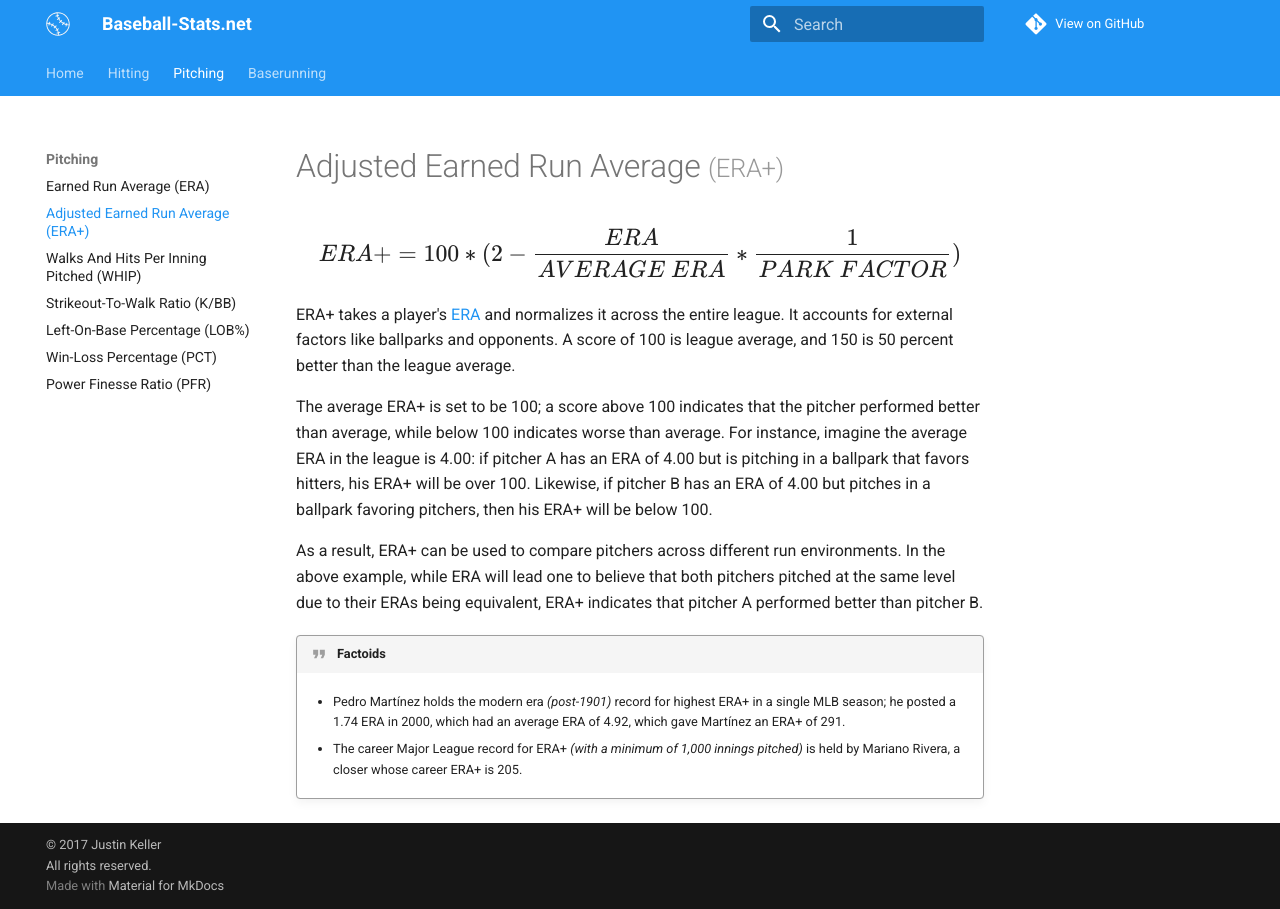
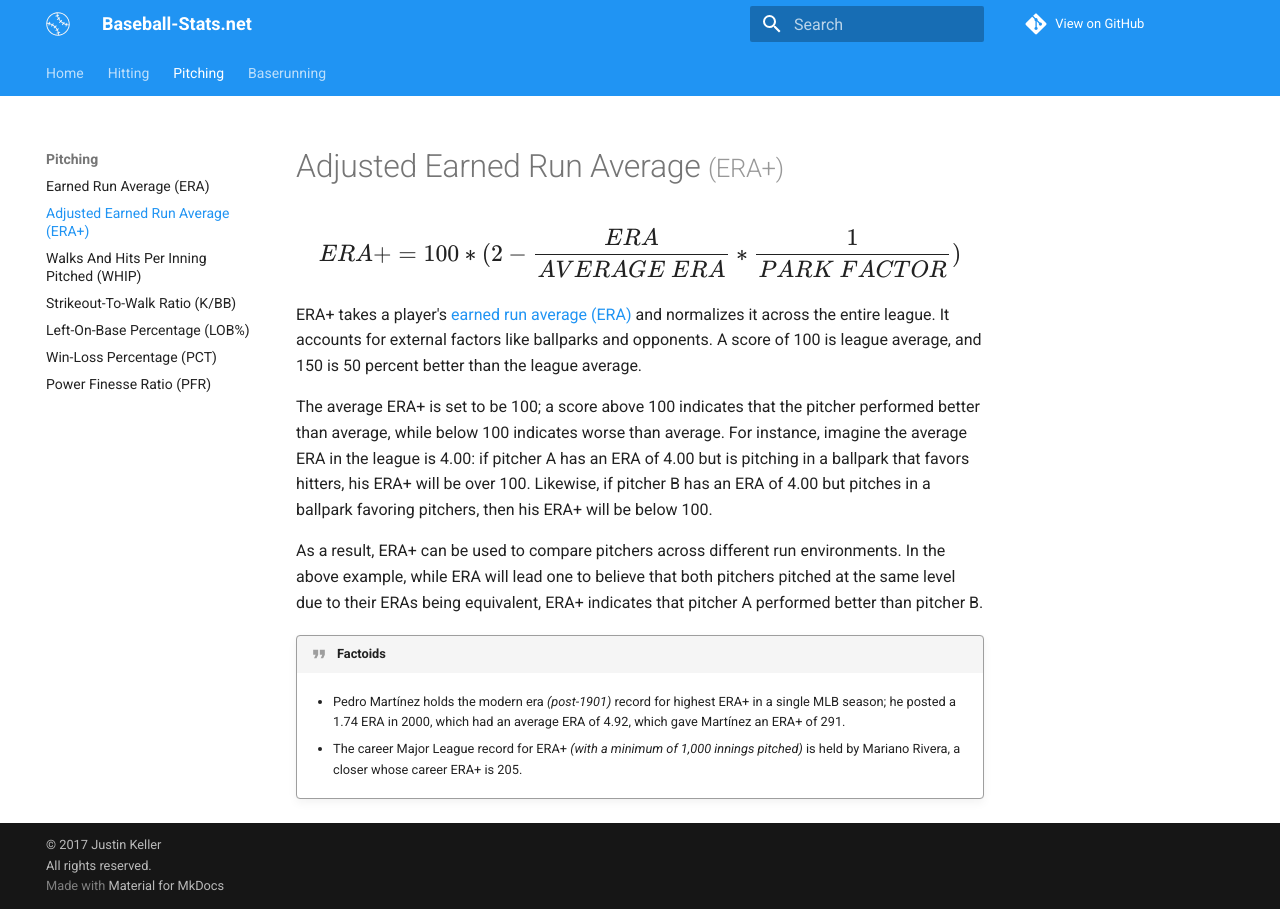
Before and after one commit to nodesocket/baseball-stats.net, an MkDocs documentation site: the page built from docs/pitching/aera.md, in a window 1280 px wide. Built offline with MkDocs 1.6.1 and Material for MkDocs 9.7.7, drawn with Linux system fonts in a browser that asks for light colours; formulas are drawn with MathJax 3; comment, search, counter and statistics services are not loaded; old or Windows-style settings are respelled for this version of MkDocs.

Commit message:
updated pitching/aera

```diff
--- a/docs/pitching/aera.md
+++ b/docs/pitching/aera.md
@@ -2,7 +2,7 @@
 
 <h3>$$ {\displaystyle ERA+=100*(2-{ERA \over AVERAGE\ ERA}*{1 \over PARK\ FACTOR})} $$</h3>
 
-ERA+ takes a player's [ERA](/pitching/era/) and normalizes it across the entire league. It accounts for external factors like ballparks and opponents. A score of 100 is league average, and 150 is 50 percent better than the league average.
+ERA+ takes a player's [earned run average (ERA)](/pitching/era/) and normalizes it across the entire league. It accounts for external factors like ballparks and opponents. A score of 100 is league average, and 150 is 50 percent better than the league average.
 
 The average ERA+ is set to be 100; a score above 100 indicates that the pitcher performed better than average, while below 100 indicates worse than average. For instance, imagine the average ERA in the league is 4.00: if pitcher A has an ERA of 4.00 but is pitching in a ballpark that favors hitters, his ERA+ will be over 100. Likewise, if pitcher B has an ERA of 4.00 but pitches in a ballpark favoring pitchers, then his ERA+ will be below 100.
 
```
